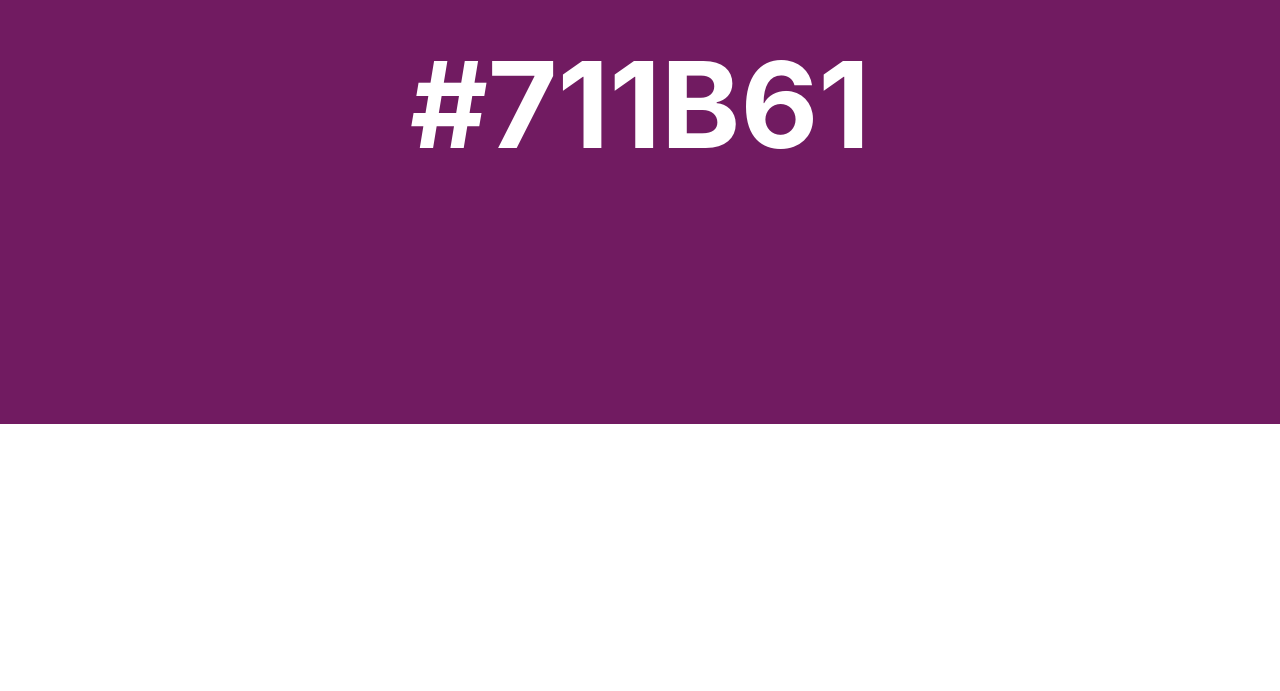
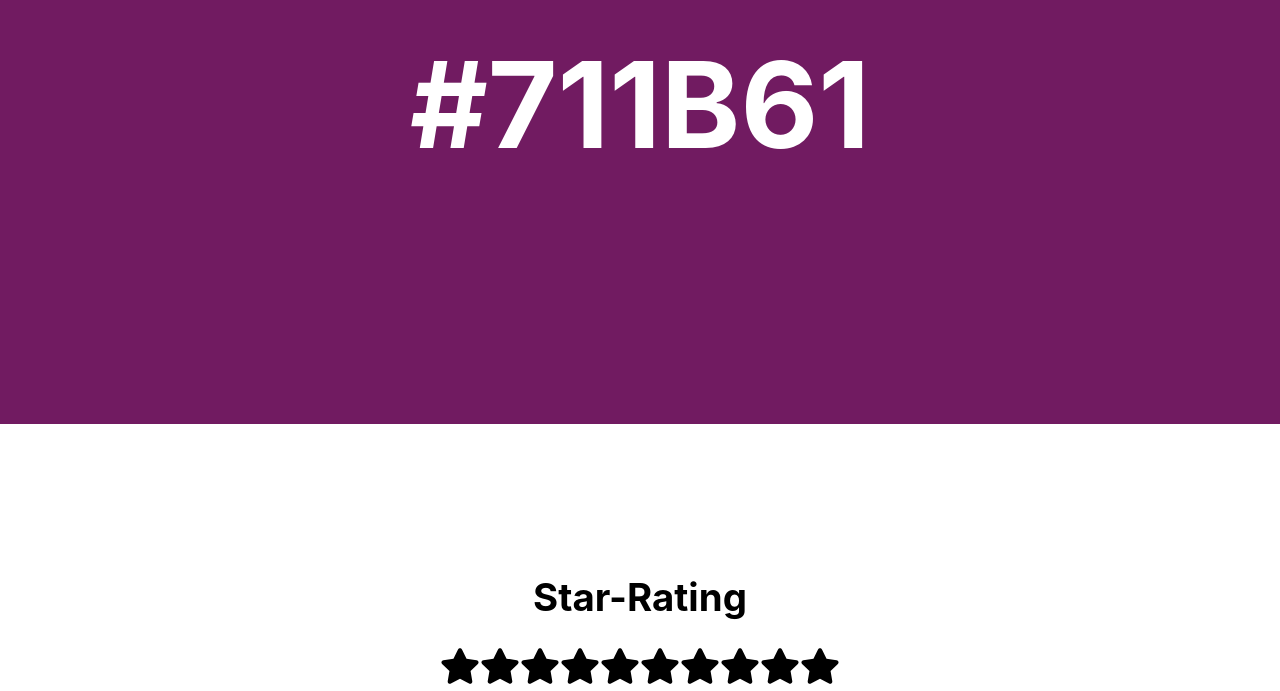
Before and after one commit to Gnanasekar03/ReactJs_Projects, a React (Create React App) app in the folder project1/: page / in a window 1280 px wide. Shown: the part 376-1067 px from the top of the page. Before the commit the page ends 800 px from the top, so only its background shows below. Built offline with nearby package versions, Linux system fonts and the light colour scheme.

Commit message:
added another Star-Rating Project

```diff
--- a/project1/src/App.js
+++ b/project1/src/App.js
@@ -1,6 +1,7 @@
 import './App.css';
 import Accordian from './Components/Accordian';
 import RandomColor from './Components/randomColor';
+import StarRating from './Components/star-rating';
 
 function App() {
   return (
@@ -8,8 +9,9 @@
       {/* Accordian Component */}
       {/* <Accordian/> */}
       {/* RandomColor Component */}
-
       <RandomColor/>
+      {/* Star-Rating Component */}
+      <StarRating  noOfStars={10} />
     </div>
   );
 }
--- /dev/null
+++ b/project1/src/Components/star-rating/index.jsx
@@ -0,0 +1,48 @@
+import { useState } from "react";
+import {FaStar} from "react-icons/fa";
+import "./style.css";
+
+
+export default function StarRating({noOfStars=5}) {
+    const [rating,setrating]=useState(0);
+    const [hover,sethover]=useState(0);
+
+    function handleClick(getCurrentIndex){
+        setrating(getCurrentIndex)
+
+    }
+
+    function handleMouseEnter(getCurrentIndex){
+        setrating(getCurrentIndex)
+
+    }
+    function handleMouseLeave(){
+        sethover(rating)
+
+
+
+    }
+
+
+  return <div className="star-rating">
+    <h1>Star-Rating</h1>
+    {
+        [...Array(noOfStars)].map((_,index)=>{
+            index += 1
+
+            return <FaStar
+            key={index}
+            className={index <= (hover || rating) ? "active" : "inactive"}
+            onClick={()=>{handleClick(index)}}
+            onMouseMove={()=>{handleMouseEnter(index)}}
+            onMouseLeave={()=>{handleMouseLeave(index)}}
+            size={40}
+            />
+
+        })
+
+    }
+
+
+  </div>;
+}
--- /dev/null
+++ b/project1/src/Components/star-rating/style.css
@@ -0,0 +1,13 @@
+.star-rating{
+   margin-top: 150px;
+   font-size: larger;
+   font-weight: bolder;
+
+
+}
+.active{
+    color: #fff700;
+}
+.inactive{
+    color: black;
+}
```
Also changed, not shown: project1/package.json (+4 -3 lines), 1 other file (tests, documents, lock files or other folders).
